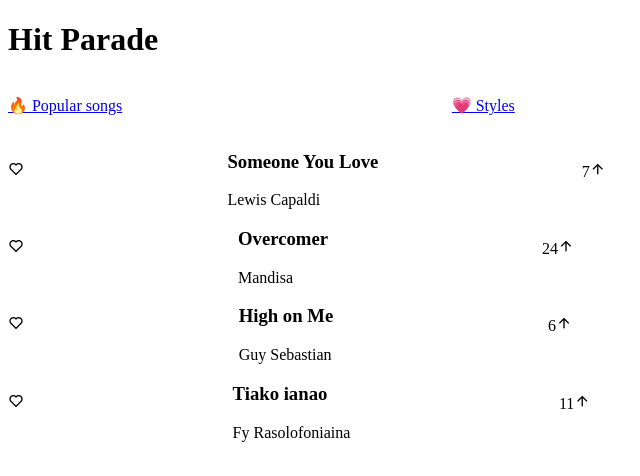
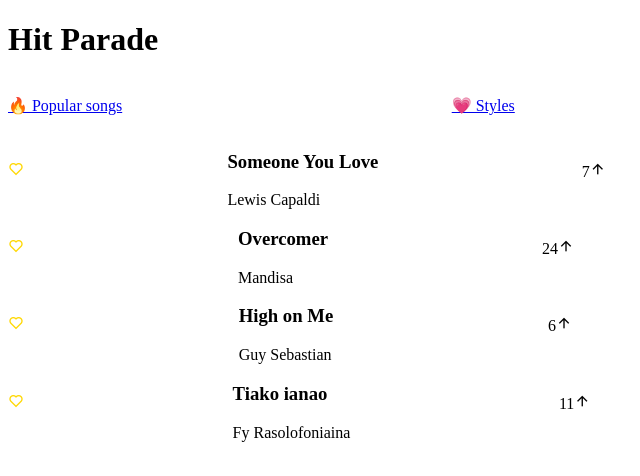
Before and after one commit to vakodrazan/hit-parade-react, a React app: page / in a window 1280 px wide. Shown: the full height of the page, 0-640 px from the left. Built offline with nearby package versions, Linux system fonts and the light colour scheme.

Commit message:
Trying to only change the class name but it didn't work

```diff
--- a/Components/SongList.js
+++ b/Components/SongList.js
@@ -9,13 +9,17 @@ function SongList({song}) {
             return (
                 <i
                     onClick={() => toggleFavourite(song.id)}
-                    className="ri-heart-fill"
+                    className="ri-heart-fill icon-fill"
                 ></i>
             )
         }
-        return <i onClick={() => toggleFavourite(song.id)} className="ri-heart-line"></i>
+        return (
+            <i
+                onClick={() => toggleFavourite(song.id)}
+                className="ri-heart-line icon-fill"
+            ></i>
+        )
     }
-    favouriteIcon()
 
     return (
         <section className="song-list">
--- a/Context.js
+++ b/Context.js
@@ -14,7 +14,6 @@ function ContextProvider({children}) {
             return song;
         })
         setAllSongs(newSongArr)
-        // console.log(id);
     }
 
     return <Context.Provider value={{allSongs, toggleFavourite}}>
--- a/style.css
+++ b/style.css
@@ -8,3 +8,7 @@
 i {
     cursor: pointer;
 }
+
+.icon-fill {
+    color: #FFD803;
+}
```
Also changed, not shown: 4 other files.
